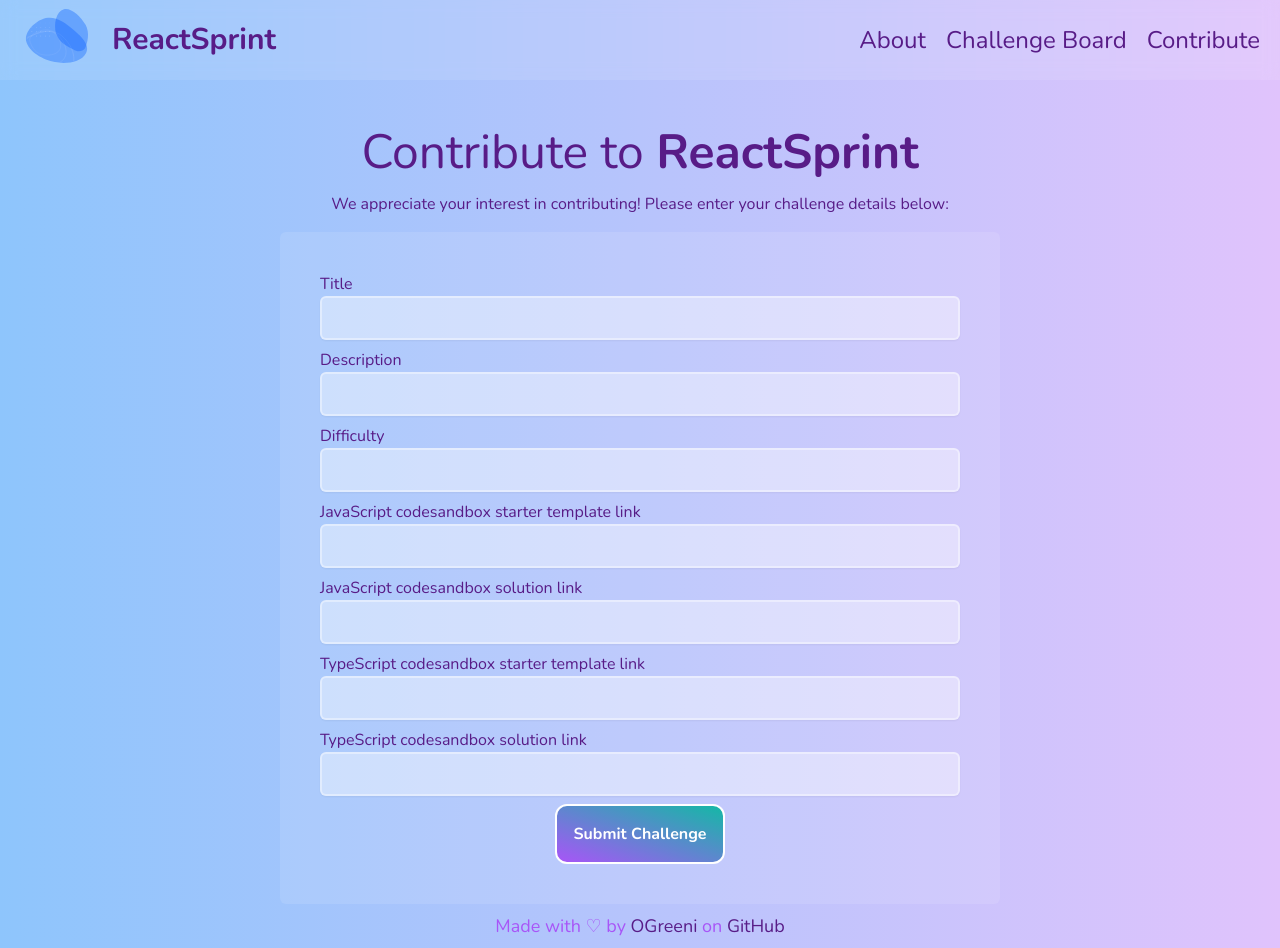
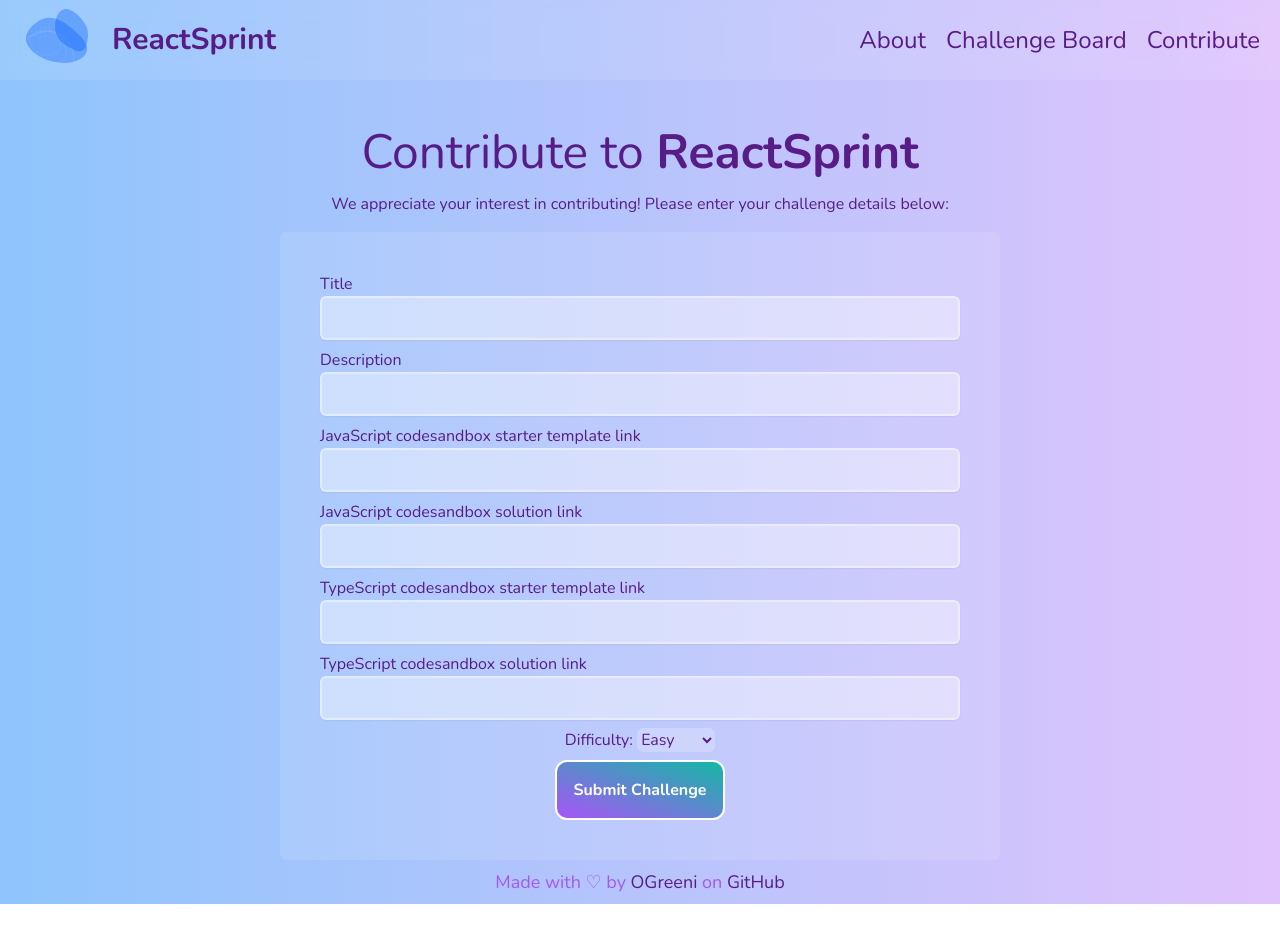
Before and after one commit to OGreeni/reactsprint, a Next.js app: page /contribute in a window 1280 px wide. After the commit the page ends 904 px from the top, so only its background shows below. Built offline with nearby package versions, Linux system fonts and the light colour scheme.

Commit message:
feat: add zod form validation to contribute page

```diff
--- a/app/contribute/contribute-form.tsx
+++ b/app/contribute/contribute-form.tsx
@@ -1,40 +1,179 @@
 'use client';
-import React from 'react';
+import React, { useState } from 'react';
+import { z } from 'zod';
 
 import { StyledButton, StyledInput } from '@components/(styled)';
 
 // TODO: require login to submit
 
+const formSchema = z.object({
+  title: z.string(),
+  description: z.string(),
+  javascript: z.object({
+    starter: z.string(),
+    solution: z.string(),
+  }),
+  typescript: z.object({
+    starter: z.string(),
+    solution: z.string(),
+  }),
+  difficulty: z.union([
+    z.literal('easy'),
+    z.literal('medium'),
+    z.literal('hard'),
+  ]),
+});
+
+type FormFields = z.infer<typeof formSchema>;
+
 export default function ContributeForm() {
+  const [formFields, setFormFields] = useState<FormFields>({
+    title: '',
+    description: '',
+    javascript: { starter: '', solution: '' },
+    typescript: { starter: '', solution: '' },
+    difficulty: 'easy',
+  });
+
+  const handleSubmit = (e: React.FormEvent<HTMLFormElement>) => {
+    e.preventDefault();
+    if (!formSchema.safeParse(formFields).success) return;
+    // TODO
+  };
+
   return (
-    <form className="mx-auto flex w-max flex-col items-center gap-2 rounded-md bg-white/10 p-10">
+    <form
+      className="mx-auto flex w-max flex-col items-center gap-2 rounded-md bg-white/10 p-10"
+      onClick={(e) => handleSubmit(e)}
+    >
       <div>
-        <label htmlFor="">Title</label>
-        <StyledInput type="text" />
+        <label htmlFor="title">Title</label>
+        <StyledInput
+          type="text"
+          id="title"
+          name="title"
+          onChange={(e) =>
+            setFormFields((prevState) => ({
+              ...prevState,
+              title: e.target.value,
+            }))
+          }
+          value={formFields.title}
+        />
       </div>
       <div>
-        <label htmlFor="">Description</label>
-        <StyledInput type="text" />
+        <label htmlFor="description">Description</label>
+        <StyledInput
+          type="text"
+          id="description"
+          name="description"
+          onChange={(e) =>
+            setFormFields((prevState) => ({
+              ...prevState,
+              description: e.target.value,
+            }))
+          }
+          value={formFields.description}
+        />
       </div>
       <div>
-        <label htmlFor="">Difficulty</label>
-        <StyledInput type="text" />
+        <label htmlFor="js-sandbox-starter">
+          JavaScript codesandbox starter template link
+        </label>
+        <StyledInput
+          type="text"
+          id="js-sandbox-starter"
+          name="js-sandbox-starter"
+          onChange={(e) =>
+            setFormFields((prevState) => ({
+              ...prevState,
+              javascript: {
+                starter: e.target.value,
+                solution: prevState.javascript.solution,
+              },
+            }))
+          }
+          value={formFields.javascript.starter}
+        />
       </div>
       <div>
-        <label htmlFor="">JavaScript codesandbox starter template link</label>
-        <StyledInput type="text" />
+        <label htmlFor="js-sandbox-solution">
+          JavaScript codesandbox solution link
+        </label>
+        <StyledInput
+          type="text"
+          id="js-sandbox-solution"
+          name="js-sandbox-solution"
+          onChange={(e) =>
+            setFormFields((prevState) => ({
+              ...prevState,
+              javascript: {
+                starter: prevState.javascript.starter,
+                solution: e.target.value,
+              },
+            }))
+          }
+          value={formFields.javascript.solution}
+        />
       </div>
       <div>
-        <label htmlFor="">JavaScript codesandbox solution link</label>
-        <StyledInput type="text" />
+        <label htmlFor="ts-sandbox-starter">
+          TypeScript codesandbox starter template link
+        </label>
+        <StyledInput
+          type="text"
+          id="ts-sandbox-starter"
+          name="ts-sandbox-starter"
+          onChange={(e) =>
+            setFormFields((prevState) => ({
+              ...prevState,
+              typescript: {
+                starter: e.target.value,
+                solution: prevState.typescript.starter,
+              },
+            }))
+          }
+          value={formFields.typescript.starter}
+        />
       </div>
       <div>
-        <label htmlFor="">TypeScript codesandbox starter template link</label>
-        <StyledInput type="text" />
+        <label htmlFor="ts-sandbox-solution">
+          TypeScript codesandbox solution link
+        </label>
+        <StyledInput
+          type="text"
+          id="ts-sandbox-solution"
+          name="ts-sandbox-solution"
+          onChange={(e) =>
+            setFormFields((prevState) => ({
+              ...prevState,
+              typescript: {
+                starter: prevState.typescript.starter,
+                solution: e.target.value,
+              },
+            }))
+          }
+          value={formFields.typescript.solution}
+        />
       </div>
       <div>
-        <label htmlFor="">TypeScript codesandbox solution link</label>
-        <StyledInput type="text" />
+        <label htmlFor="difficulty">Difficulty:</label>{' '}
+        <select
+          className="rounded-md bg-white/20"
+          id="difficulty"
+          name="difficulty"
+          onChange={(e) =>
+            setFormFields((prevState) => ({
+              ...prevState,
+              difficulty: e.target.value as 'easy' | 'medium' | 'hard',
+            }))
+          }
+          value={formFields.difficulty}
+        >
+          <option value="easy">Easy</option>
+          <option value="medium">Medium</option>
+          <option value="hard">Hard</option>
+        </select>
       </div>
       <StyledButton>Submit Challenge</StyledButton>
     </form>
--- a/package.json
+++ b/package.json
@@ -27,7 +27,8 @@
     "react": "18.2.0",
     "react-dom": "18.2.0",
     "react-lottie-player": "^1.5.4",
-    "typescript": "4.9.4"
+    "typescript": "4.9.4",
+    "zod": "^3.20.2"
   },
   "devDependencies": {
     "@commitlint/cli": "^17.4.0",
```
Also changed, not shown: 1 other file (tests, documents, lock files or other folders).
